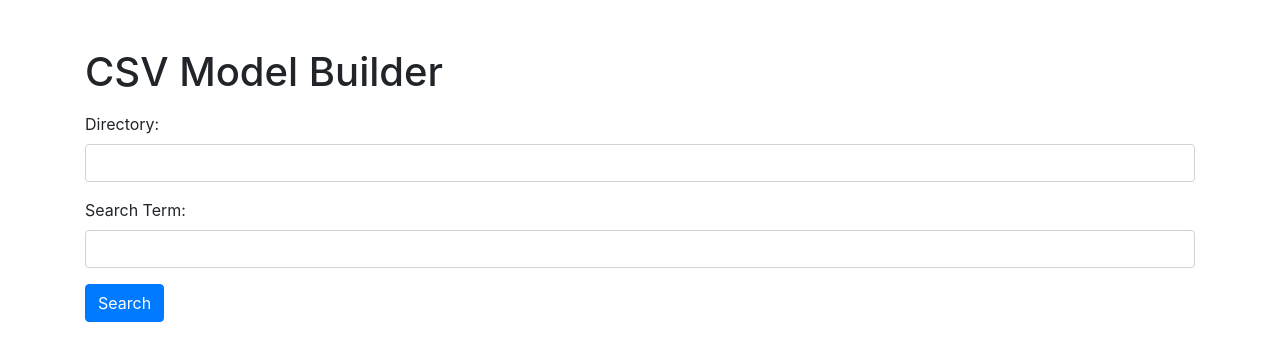
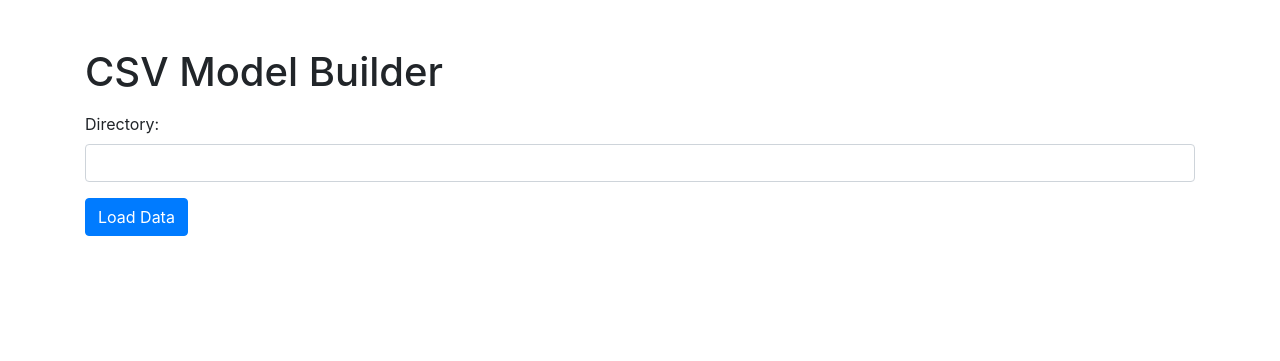
Before and after one commit to crhodes76/PythonFlaskCsvModelBuilder, a Flask app: page / in a window 1280 px wide. Shown: the top 361 px of the page. Run offline with Flask 3, Linux system fonts and the light colour scheme; some libraries are stand-ins or nearby versions.

Commit message:
we load the data first after the user inputs the directory, we provide a status bar that informs the user data is loading

```diff
--- a/app.py
+++ b/app.py
@@ -1,4 +1,4 @@
-from flask import Flask, request, render_template
+from flask import Flask, request, render_template, jsonify
 import os
 import csv
 from data_model import DataModel, load_excel_files
@@ -11,12 +11,19 @@ def index():
     global data_model
     results = None
     if request.method == 'POST':
-        excel_directory = request.form['directory']
-        search_term = request.form['search_term']
-        if data_model is None:
-            data_model = load_excel_files(excel_directory)
-        results = data_model.query_like(search_term)
+        search_term = request.form.get('search_term')
+        if search_term:
+            results = data_model.query_like(search_term)
     return render_template('index.html', results=results)
+
+@app.route('/load_data', methods=['POST'])
+def load_data():
+    global data_model
+    excel_directory = request.json.get('directory')
+    if excel_directory:
+        data_model = load_excel_files(excel_directory)
+        return jsonify({"status": "success"})
+    return jsonify({"status": "error", "message": "Directory not provided"}), 400
 
 if __name__ == '__main__':
     app.run(debug=True)
--- a/templates/index.html
+++ b/templates/index.html
@@ -9,11 +9,20 @@
 <body>
     <div class="container">
         <h1 class="mt-5">CSV Model Builder</h1>
-        <form method="post" class="mt-3">
+        <div id="loading" class="alert alert-info mt-3" style="display: none;">
+            Loading data, please wait...
+            <div class="progress mt-2">
+                <div class="progress-bar progress-bar-striped progress-bar-animated" role="progressbar" style="width: 100%"></div>
+            </div>
+        </div>
+        <form method="post" class="mt-3" id="directoryForm">
             <div class="form-group">
                 <label for="directory">Directory:</label>
-                <input type="text" class="form-control" id="directory" name="directory">
+                <input type="text" class="form-control" id="directory" name="directory" required>
             </div>
+            <button type="submit" class="btn btn-primary">Load Data</button>
+        </form>
+        <form method="post" class="mt-3" id="searchForm" style="display: none;">
             <div class="form-group">
                 <label for="search_term">Search Term:</label>
                 <input type="text" class="form-control" id="search_term" name="search_term" required>
@@ -38,8 +47,30 @@
             </table>
         {% endif %}
     </div>
-    <script src="https://code.jquery.com/jquery-3.5.1.slim.min.js"></script>
+    <script src="https://code.jquery.com/jquery-3.5.1.min.js"></script>
     <script src="https://cdn.jsdelivr.net/npm/@popperjs/core@2.5.4/dist/umd/popper.min.js"></script>
     <script src="https://stackpath.bootstrapcdn.com/bootstrap/4.5.2/js/bootstrap.min.js"></script>
+    <script>
+        document.getElementById("directoryForm").addEventListener("submit", function(event) {
+            event.preventDefault();
+            var directory = document.getElementById("directory").value;
+            document.getElementById("loading").style.display = "block";
+            fetch('/load_data', {
+                method: 'POST',
+                headers: {
+                    'Content-Type': 'application/json'
+                },
+                body: JSON.stringify({ directory: directory })
+            }).then(response => response.json()).then(data => {
+                if (data.status === "success") {
+                    document.getElementById("loading").style.display = "none";
+                    document.getElementById("searchForm").style.display = "block";
+                } else {
+                    alert(data.message);
+                    document.getElementById("loading").style.display = "none";
+                }
+            });
+        });
+    </script>
 </body>
 </html>
```
